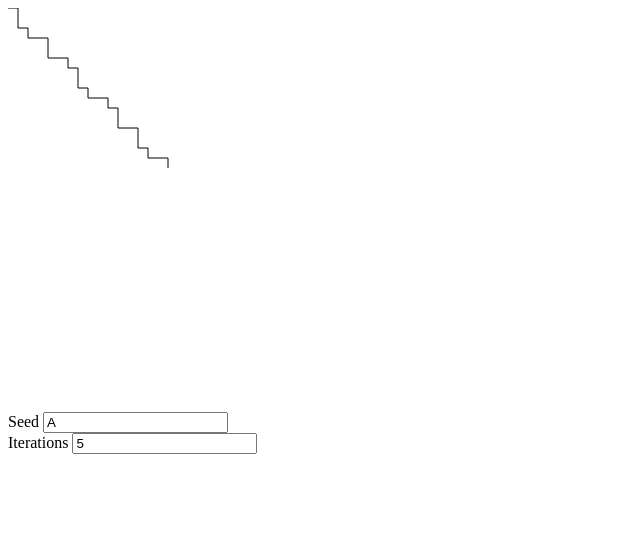
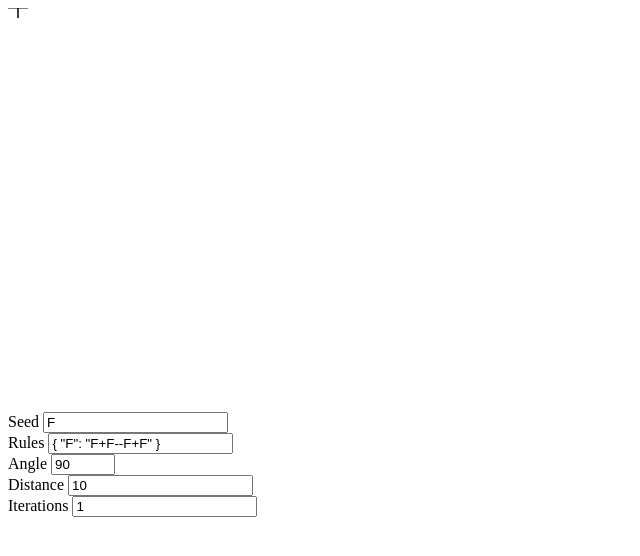
Before and after one commit to Paul-Hebert/l-system-tools, a website with bundled scripts: page src/demo/index.html in a window 1280 px wide. Shown: the whole page, without its empty margins (0-640 px from the left). Built offline with nearby package versions, Linux system fonts and the light colour scheme.

Commit message:
Handle angles and make more options form configurable

```diff
--- a/src/demo/index.html
+++ b/src/demo/index.html
@@ -13,11 +13,30 @@
     <form>
       <label>
         Seed
-        <input type="text" value="A" name="seed" />
+        <input type="text" value="F" name="seed" />
+      </label>
+      <label>
+        Rules
+        <input type="text" value='{ "F": "F+F--F+F" }' name="rules" />
+      </label>
+      <label>
+        Angle
+        <input
+          type="number"
+          min="1"
+          max="360"
+          step="1"
+          value="90"
+          name="angle"
+        />
+      </label>
+      <label>
+        Distance
+        <input type="number" min="1" step="1" value="10" name="distance" />
       </label>
       <label>
         Iterations
-        <input type="number" min="1" step="1" value="5" name="iterations" />
+        <input type="number" min="1" step="1" value="1" name="iterations" />
       </label>
     </form>
   </body>
--- a/src/demo/index.js
+++ b/src/demo/index.js
@@ -5,20 +5,25 @@ const form = document.querySelector("form");
 
 render();
 
-form.addEventListener("input", (e) => {
+form.addEventListener("input", () => {
   render();
 });
 
 function render() {
   const iterations = document.querySelector('[name="iterations"]').value;
   const seed = document.querySelector('[name="seed"]').value;
+  const rules = JSON.parse(document.querySelector('[name="rules"]').value);
+  const angle = document.querySelector('[name="angle"]').value;
+  const distance = document.querySelector('[name="distance"]').value;
 
   renderCanvas({
     canvas: document.querySelector("canvas"),
     commandString: parse({
       seed,
-      rules: { A: "AB", B: "BA" },
+      rules,
       iterations,
     }),
+    angle,
+    distance,
   });
 }
--- a/src/parser/parse.js
+++ b/src/parser/parse.js
@@ -4,7 +4,7 @@ export const parse = ({ seed, rules, iterations }) => {
   for (let i = 0; i < iterations; i++) {
     tree = tree
       .split("")
-      .map((char) => rules[char])
+      .map((char) => rules[char] || char)
       .join("");
   }
 
--- a/src/renderers/canvas/renderer.js
+++ b/src/renderers/canvas/renderer.js
@@ -1,6 +1,12 @@
-export const renderCanvas = ({ commandString, canvas }) => {
+export const renderCanvas = ({
+  commandString,
+  canvas,
+  angle = 90,
+  distance = 10,
+}) => {
   const ctx = canvas.getContext("2d");
   const position = { x: 0, y: 0 };
+  let rotation = 90;
 
   // Clear the canvas
   ctx.clearRect(0, 0, ctx.canvas.width, ctx.canvas.height);
@@ -12,12 +18,22 @@ export const renderCanvas = ({ commandString, canvas }) => {
 
   // Handle commands
   commandString.split("").forEach((command) => {
-    if (command === "A") {
-      position.x += 10;
-    } else if (command === "B") {
-      position.y += 10;
+    if (command === "+") {
+      rotation -= Number(angle);
+    } else if (command === "-") {
+      rotation += Number(angle);
+    } else if (command === "F") {
+      position.x += Math.sin(degreesToRadians(rotation)) * distance;
+      position.y += Math.cos(degreesToRadians(rotation)) * distance;
+
+      ctx.lineTo(position.x, position.y);
     }
-    ctx.lineTo(position.x, position.y);
+
+    if (rotation >= 360) rotation -= 360;
   });
   ctx.stroke();
 };
+
+function degreesToRadians(degrees) {
+  return (degrees * Math.PI) / 180;
+}
```
